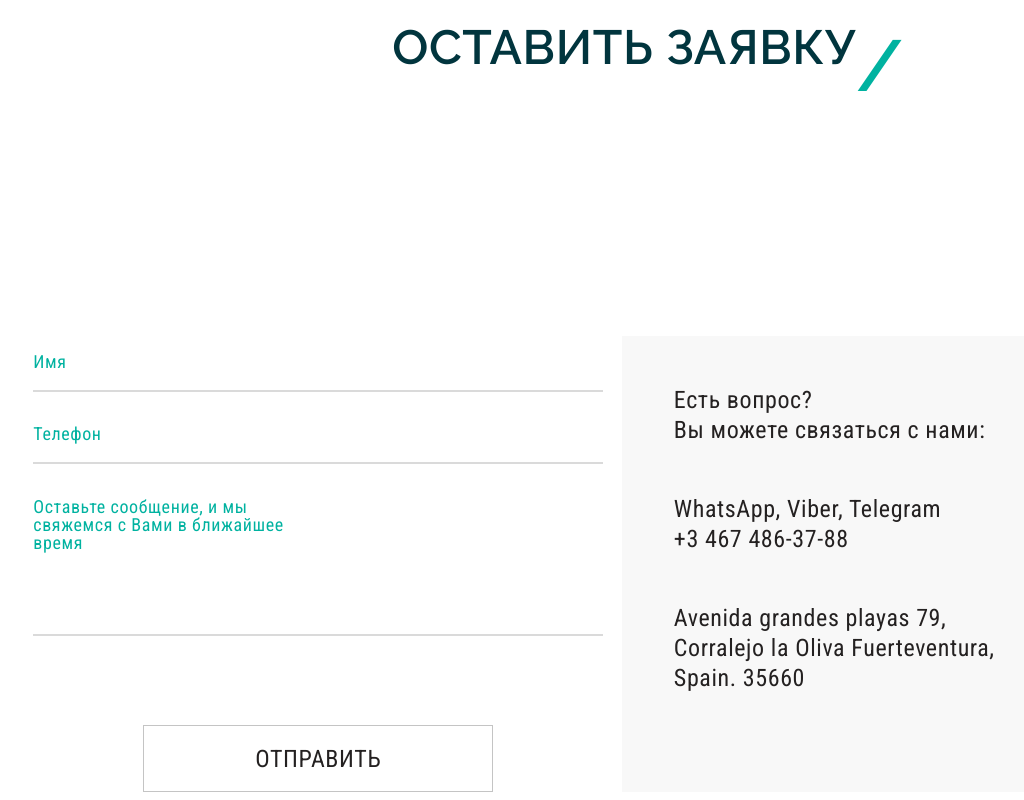
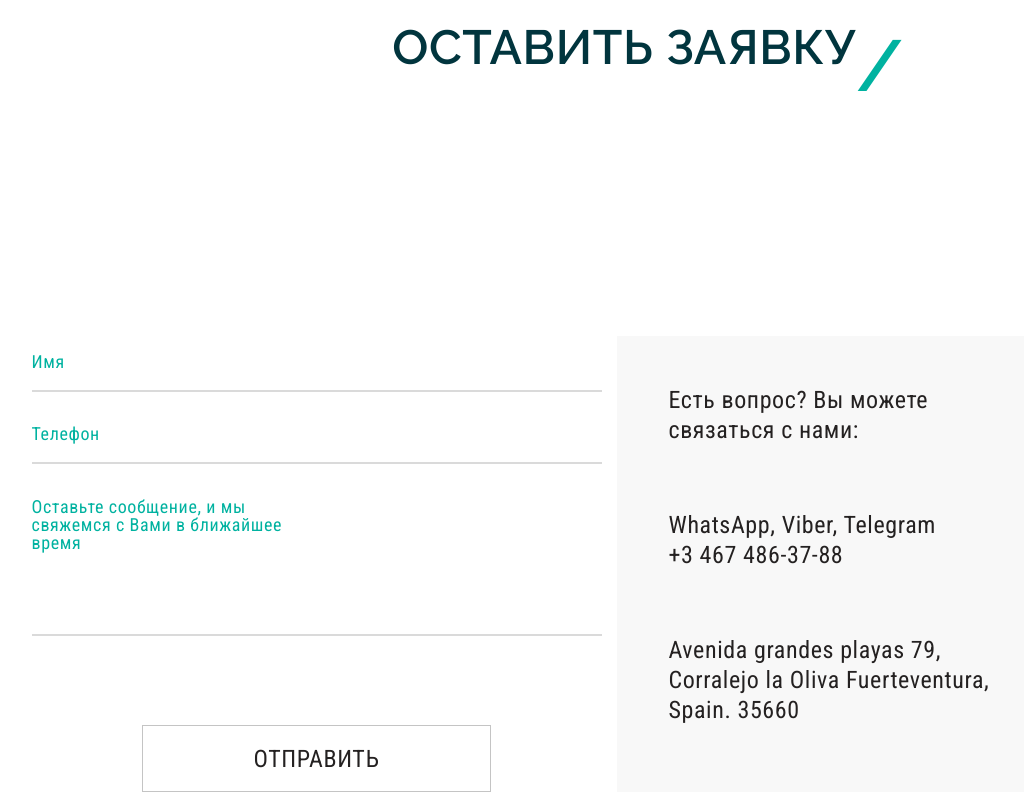
Before and after one commit to bgocean/wawe, a plain HTML site: page index.html in a window 1280 px wide. Shown: the part 11200-12000 px from the top of the page, without its empty margins (16-1040 px from the left). Drawn offline with nearby package versions, Linux system fonts and the light colour scheme.

Commit message:
commit #8.1

```diff
--- a/css/style.css
+++ b/css/style.css
@@ -774,6 +774,7 @@ span {
     font-weight: 400;
     line-height: 18px; /* 75% */
     color: #242121;
+    text-transform: uppercase;
     letter-spacing: 0.6px;
     padding: 24px 111px 23px;
     cursor: pointer;
@@ -789,9 +790,7 @@ span {
 }
 
 .contacts p {
-    padding-top: 49px;
-    padding-left: 52px;
-    padding-right: 220px;
+    padding: 49px 227px 16px 52px;
     font-family: 'Roboto Condensed', sans-serif;
     font-size: 24px;
     font-weight: 400;
--- a/index.html
+++ b/index.html
@@ -501,14 +501,14 @@
                 <button type="submit">ОТПРАВИТЬ</button>
             </form>
             <div class="connection__title-item contacts">
-                <p>Есть вопрос? <br>
+                <p>Есть вопрос?
                     Вы можете связаться с нами:
                 </p>
                 <p>WhatsApp, Viber, Telegram <br>
                     +3 467 486-37-88
                 </p>
-                <p>Avenida grandes playas 79,<br>
-                    Corralejo la Oliva Fuerteventura,<br>
+                <p>Avenida grandes playas 79,
+                    Corralejo la Oliva Fuerteventura,
                     Spain. 35660
                 </p>
             </div>
```
